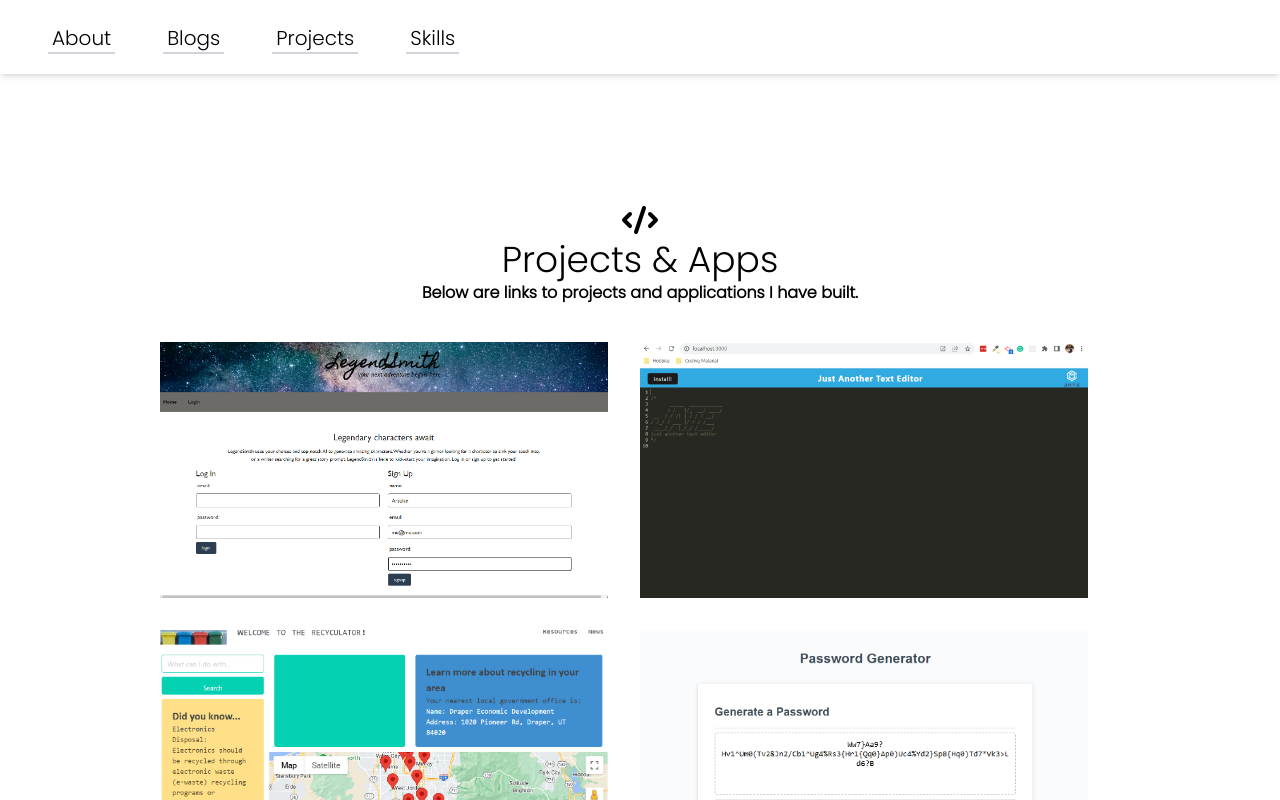
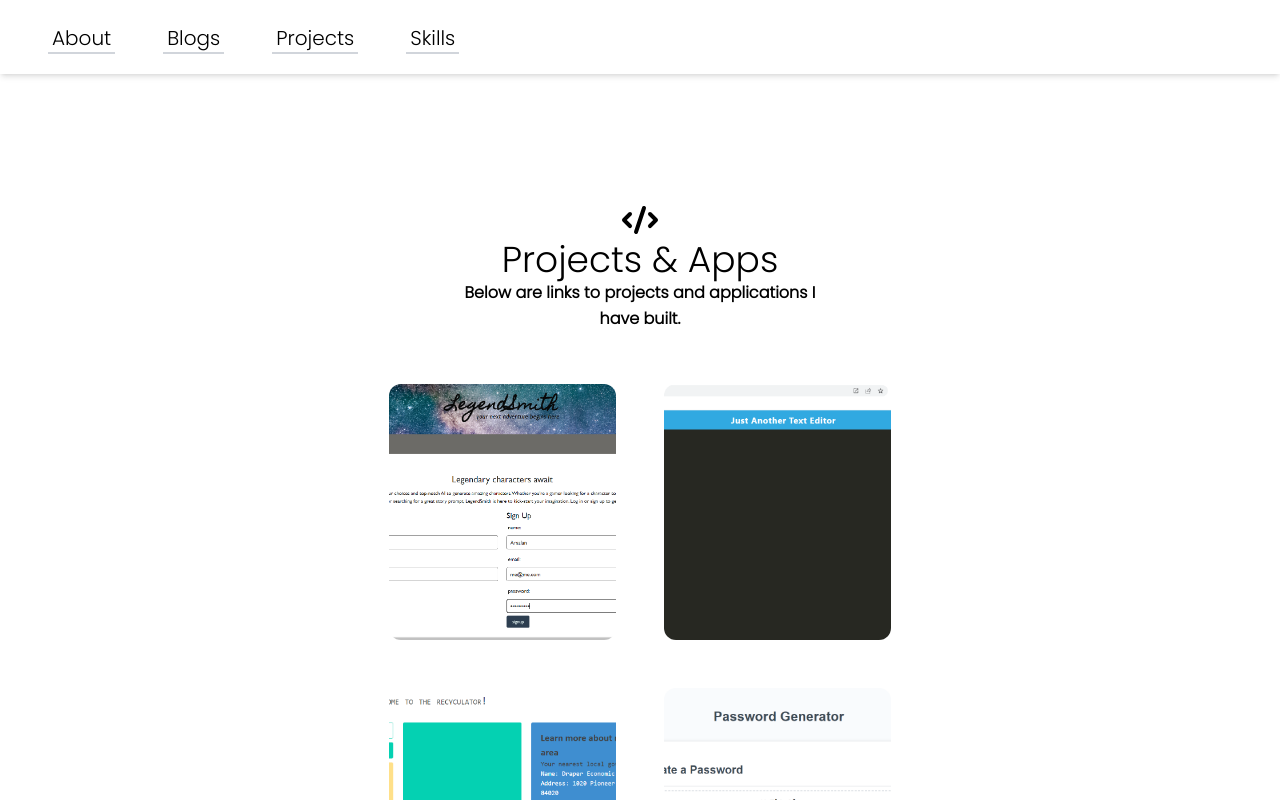
Before and after one commit to croberts27/portfolio, a React (Vite) app: page /projects in a window 1280 px wide. Shown: the top 800 px of the page. Built offline with nearby package versions, Linux system fonts and the light colour scheme.

Commit message:
blogs page and projects page are mobile friendly

```diff
--- a/src/pages/Blogs.jsx
+++ b/src/pages/Blogs.jsx
@@ -1,12 +1,11 @@
 import { CodeIcon } from "@heroicons/react/solid";
-import React from "react";
 import { blogs } from "../data";
 
 function Blogs() {
   return (
     <section
       id="blogs"
-      className="text-black flex flex-wrap justify-center items-center  body-font"
+      className="text-black flex md:flex-col sm:flex-col lg:flex-col flex-wrap justify-center items-center body-font"
     >
       <div className="container mt-20 px-5 py-10 mx-auto text-center lg:px-40">
         <div className="container px-5 py-10 mx-auto text-center lg:px-40">
@@ -20,17 +19,10 @@ function Blogs() {
               topics in the coding industry.
             </p>
           </div>
-          <div className="flex flex-wrap -m-4 ">
+          <div className="grid grid-cols-1 sm:grid-cols-2 gap-4">
             {blogs.map((blog) => (
-              <a
-                href={blog.link}
-                key={blog.image}
-                className="sm:w-1/2 w-full p-4"
-                style={{ flex: "0 0 calc(50% - 1rem)" }}
-              >
+              <a href={blog.link} key={blog.image} className="w-full p-4">
                 <div className="flex relative h-64 overflow-hidden rounded-xl">
-                  {" "}
-                  {/* Adjusted height and added rounded corners */}
                   <img
                     alt="gallery"
                     className="absolute inset-0 w-full h-full object-cover object-center"
--- a/src/pages/Projects.jsx
+++ b/src/pages/Projects.jsx
@@ -1,15 +1,13 @@
-/* eslint-disable no-unused-vars */
 import { CodeIcon } from "@heroicons/react/solid";
-import React from "react";
 import { projects } from "../data";
 
 function Projects() {
   return (
     <section
       id="projects"
-      className="text-black flex flex-wrap justify-center items-center  body-font"
+      className="text-black md:flex-cols-2 sm:flex-cols-2 lg:flex-cols-2 flex flex-wrap justify-center items-center body-font"
     >
-      <div className="container mt-20 px-5 py-10 mx-auto text-center lg:px-40">
+      <div className="container lg:w-2/3 mt-20 px-5 py-10 mx-auto text-center lg:px-40">
         <div className="flex flex-col mb-5 w-full mt-20">
           <CodeIcon className="mx-auto inline-block w-10" />
           <h1 className="sm:text-4xl text-3xl font-medium title-font text-black">
@@ -19,22 +17,16 @@ function Projects() {
             Below are links to projects and applications I have built.
           </p>
         </div>
-        <div className="flex flex-wrap -m-4">
+        <div className="grid grid-cols-1 sm:grid-cols-2 gap-4">
           {projects.map((project) => (
-            <a
-              href={project.link}
-              key={project.image}
-              className="sm:w-1/2 w-full p-4"
-              style={{ flex: "0 0 calc(50% - 1rem)" }} // Adjusted width style for a rectangular layout
-            >
-              <div className="flex relative h-64 overflow-hidden">
-                {/* Adjusted height to create rectangular boxes */}
+            <a href={project.link} key={project.image} className="w-full p-4">
+              <div className="flex relative h-64 overflow-hidden rounded-xl">
                 <img
                   alt="gallery"
                   className="absolute inset-0 w-full h-full object-cover object-center"
                   src={project.image}
                 />
-                <div className="px-8 py-10 relative z-10 w-full border-4 border-gray-800 bg-gray-900 opacity-0 hover:opacity-100">
+                <div className="px-5 py-3 relative z-10 w-full border-4 border-gray-800 bg-gray-900 opacity-0 hover:opacity-100">
                   <h2 className="tracking-widest text-sm title-font font-medium text-green-400 mb-1">
                     {project.subtitle}
                   </h2>
```
